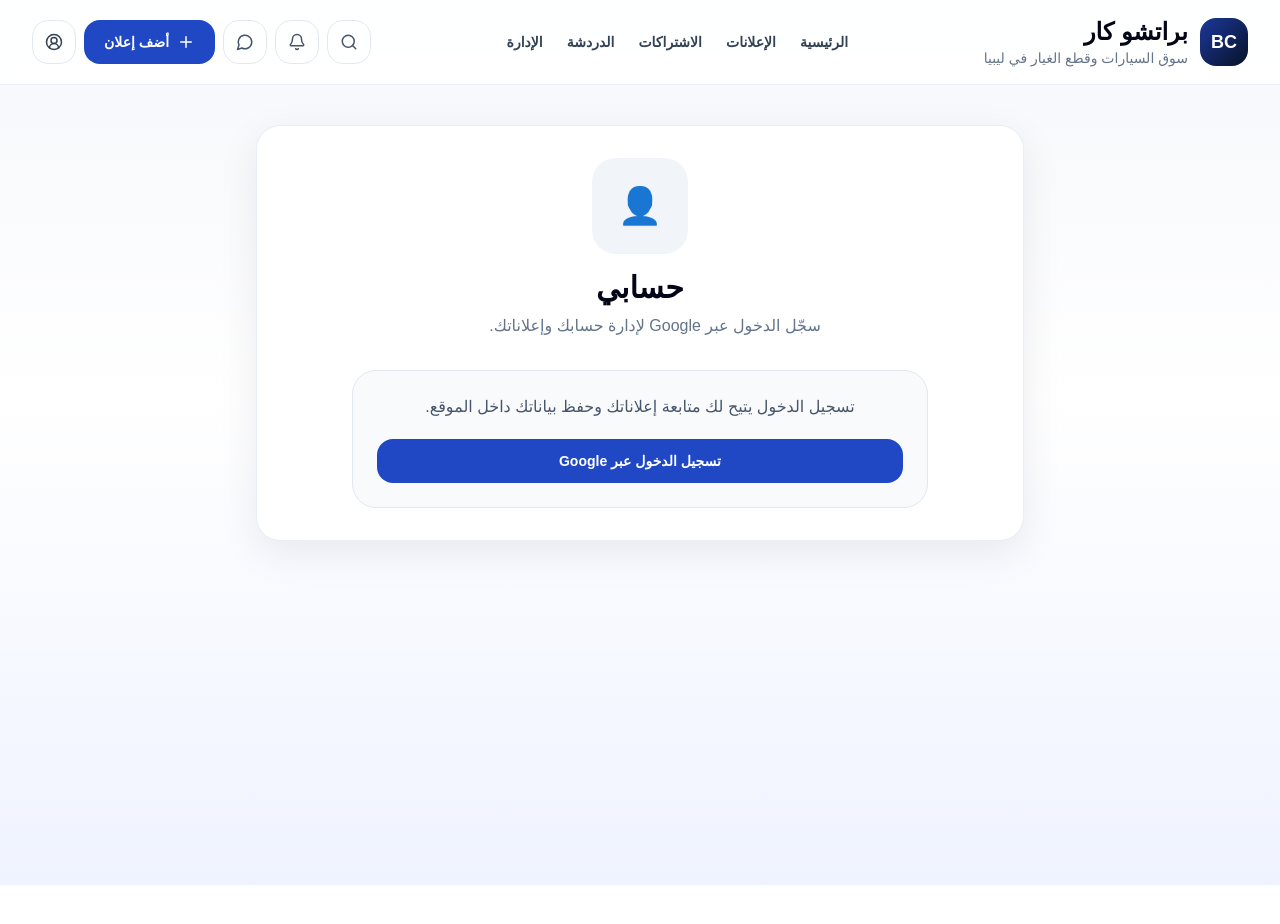
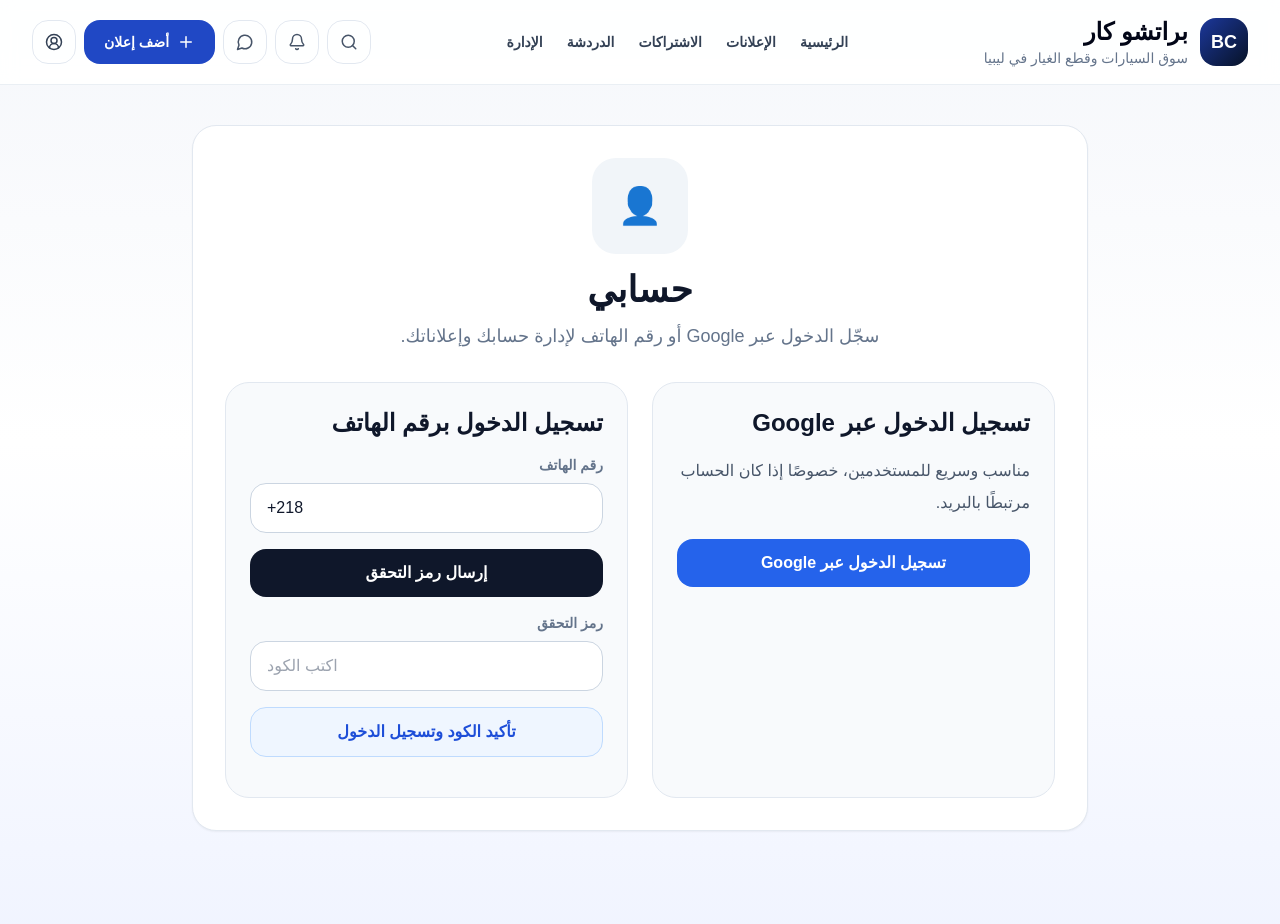
Before and after one commit to asbel4096-web/Brao-, a Next.js app: page /profile in a window 1280 px wide. Shown: the top 924 px of the page. Before the commit the page ends 885 px from the top, so only its background shows below. Built offline with nearby package versions, Linux system fonts and the light colour scheme; no server answers.

Commit message:
Update page.tsx

```diff
--- a/app/(public)/profile/page.tsx
+++ b/app/(public)/profile/page.tsx
@@ -1,11 +1,14 @@
 "use client";
 
-import { useEffect, useState } from "react";
+import { useEffect, useMemo, useRef, useState } from "react";
 import {
   browserLocalPersistence,
+  ConfirmationResult,
   getRedirectResult,
   onAuthStateChanged,
+  RecaptchaVerifier,
   setPersistence,
+  signInWithPhoneNumber,
   signInWithRedirect,
   signOut,
   User
@@ -13,21 +16,36 @@ import {
 import { doc, serverTimestamp, setDoc } from "firebase/firestore";
 import { auth, db, googleProvider } from "@/lib/firebase";
 
-export default function AccountPage() {
+declare global {
+  interface Window {
+    recaptchaVerifier?: RecaptchaVerifier;
+  }
+}
+
+export default function ProfilePage() {
   const [user, setUser] = useState<User | null>(null);
   const [loading, setLoading] = useState(true);
   const [message, setMessage] = useState("");
+
+  const [phone, setPhone] = useState("+218");
+  const [code, setCode] = useState("");
+  const [sendingCode, setSendingCode] = useState(false);
+  const [verifyingCode, setVerifyingCode] = useState(false);
+  const [confirmationResult, setConfirmationResult] =
+    useState<ConfirmationResult | null>(null);
+
+  const recaptchaContainerRef = useRef<HTMLDivElement | null>(null);
 
   useEffect(() => {
     getRedirectResult(auth)
       .then((result) => {
         if (result?.user) {
-          setMessage("تم تسجيل الدخول بنجاح.");
+          setMessage("تم تسجيل الدخول عبر Google بنجاح.");
         }
       })
       .catch((error) => {
         console.error("Redirect result error:", error);
-        setMessage("حدث خطأ أثناء إكمال تسجيل الدخول.");
+        setMessage("حدث خطأ أثناء إكمال تسجيل الدخول عبر Google.");
       });
   }, []);
 
@@ -44,7 +62,9 @@ export default function AccountPage() {
               uid: currentUser.uid,
               name: currentUser.displayName || "",
               email: currentUser.email || "",
+              phone: currentUser.phoneNumber || "",
               photoURL: currentUser.photoURL || "",
+              providerIds: currentUser.providerData.map((p) => p.providerId),
               lastLoginAt: serverTimestamp(),
               updatedAt: serverTimestamp()
             },
@@ -59,21 +79,111 @@ export default function AccountPage() {
     return () => unsubscribe();
   }, []);
 
+  useEffect(() => {
+    if (!recaptchaContainerRef.current || typeof window === "undefined") return;
+
+    if (!window.recaptchaVerifier) {
+      auth.languageCode = "ar";
+      window.recaptchaVerifier = new RecaptchaVerifier(
+        auth,
+        recaptchaContainerRef.current,
+        {
+          size: "invisible",
+          callback: () => {}
+        }
+      );
+
+      window.recaptchaVerifier.render().catch((error) => {
+        console.error("reCAPTCHA render error:", error);
+      });
+    }
+  }, []);
+
+  const firstLetter = useMemo(() => {
+    return (
+      user?.displayName?.trim()?.charAt(0)?.toUpperCase() ||
+      user?.email?.trim()?.charAt(0)?.toUpperCase() ||
+      user?.phoneNumber?.trim()?.charAt(0)?.toUpperCase() ||
+      "U"
+    );
+  }, [user]);
+
   const handleGoogleLogin = async () => {
     try {
       setMessage("");
       await setPersistence(auth, browserLocalPersistence);
       await signInWithRedirect(auth, googleProvider);
     } catch (error) {
-      console.error("Login error:", error);
-      setMessage("فشل بدء تسجيل الدخول.");
-      alert("فشل تسجيل الدخول.");
+      console.error("Google login error:", error);
+      setMessage("فشل بدء تسجيل الدخول عبر Google.");
+      alert("فشل تسجيل الدخول عبر Google.");
+    }
+  };
+
+  const handleSendCode = async () => {
+    try {
+      setMessage("");
+
+      if (!phone.trim() || !phone.startsWith("+")) {
+        setMessage("اكتب رقم الهاتف بصيغة دولية مثل +2189xxxxxxxx.");
+        return;
+      }
+
+      if (!window.recaptchaVerifier) {
+        setMessage("reCAPTCHA غير جاهز بعد، جرّب مرة ثانية.");
+        return;
+      }
+
+      setSendingCode(true);
+      await setPersistence(auth, browserLocalPersistence);
+
+      const result = await signInWithPhoneNumber(
+        auth,
+        phone.trim(),
+        window.recaptchaVerifier
+      );
+
+      setConfirmationResult(result);
+      setMessage("تم إرسال رمز التحقق إلى الهاتف.");
+    } catch (error) {
+      console.error("Send code error:", error);
+      setMessage("فشل إرسال رمز التحقق. تأكد من الرقم وإعدادات Firebase.");
+    } finally {
+      setSendingCode(false);
+    }
+  };
+
+  const handleVerifyCode = async () => {
+    try {
+      setMessage("");
+
+      if (!confirmationResult) {
+        setMessage("أرسل رمز التحقق أولًا.");
+        return;
+      }
+
+      if (!code.trim()) {
+        setMessage("اكتب رمز التحقق.");
+        return;
+      }
+
+      setVerifyingCode(true);
+      await confirmationResult.confirm(code.trim());
+      setMessage("تم تسجيل الدخول برقم الهاتف بنجاح.");
+      setCode("");
+    } catch (error) {
+      console.error("Verify code error:", error);
+      setMessage("رمز التحقق غير صحيح أو انتهت صلاحيته.");
+    } finally {
+      setVerifyingCode(false);
     }
   };
 
   const handleLogout = async () => {
     try {
       await signOut(auth);
+      setConfirmationResult(null);
+      setCode("");
       setMessage("تم تسجيل الخروج.");
     } catch (error) {
       console.error("Logout error:", error);
@@ -84,7 +194,7 @@ export default function AccountPage() {
   if (loading) {
     return (
       <section className="container py-10">
-        <div className="mx-auto max-w-3xl card p-8 text-center text-slate-500">
+        <div className="mx-auto max-w-3xl rounded-3xl border border-slate-200 bg-white p-8 text-center text-slate-500 shadow-sm">
           جارٍ تحميل الحساب...
         </div>
       </section>
@@ -94,28 +204,83 @@ export default function AccountPage() {
   if (!user) {
     return (
       <section className="container py-10">
-        <div className="mx-auto max-w-3xl card p-8">
+        <div className="mx-auto max-w-4xl space-y-6">
+          <div className="rounded-3xl border border-slate-200 bg-white p-8 shadow-sm">
             <div className="mb-8 text-center">
               <div className="mx-auto mb-4 flex h-24 w-24 items-center justify-center rounded-3xl bg-slate-100 text-4xl">
                 👤
               </div>
-            <h1 className="section-title">حسابي</h1>
-            <p className="section-subtitle">
-              سجّل الدخول عبر Google لإدارة حسابك وإعلاناتك.
+              <h1 className="text-4xl font-black text-slate-900">حسابي</h1>
+              <p className="mt-3 text-lg text-slate-500">
+                سجّل الدخول عبر Google أو رقم الهاتف لإدارة حسابك وإعلاناتك.
               </p>
             </div>
 
-          <div className="mx-auto max-w-xl rounded-3xl border border-slate-200 bg-slate-50 p-6 text-center">
-            <p className="mb-5 text-slate-600">
-              تسجيل الدخول يتيح لك متابعة إعلاناتك وحفظ بياناتك داخل الموقع.
+            <div className="grid gap-6 md:grid-cols-2">
+              <div className="rounded-3xl border border-slate-200 bg-slate-50 p-6">
+                <h2 className="mb-4 text-2xl font-black text-slate-900">
+                  تسجيل الدخول عبر Google
+                </h2>
+                <p className="mb-5 leading-8 text-slate-600">
+                  مناسب وسريع للمستخدمين، خصوصًا إذا كان الحساب مرتبطًا بالبريد.
                 </p>
-
-            <button className="btn btn-primary w-full" onClick={handleGoogleLogin}>
+                <button
+                  className="w-full rounded-2xl bg-blue-600 px-5 py-3 font-bold text-white"
+                  onClick={handleGoogleLogin}
+                >
                   تسجيل الدخول عبر Google
                 </button>
+              </div>
+
+              <div className="rounded-3xl border border-slate-200 bg-slate-50 p-6">
+                <h2 className="mb-4 text-2xl font-black text-slate-900">
+                  تسجيل الدخول برقم الهاتف
+                </h2>
+
+                <label className="mb-2 block text-sm font-bold text-slate-500">
+                  رقم الهاتف
+                </label>
+                <input
+                  className="mb-4 w-full rounded-2xl border border-slate-300 px-4 py-3 text-slate-900 outline-none"
+                  value={phone}
+                  onChange={(e) => setPhone(e.target.value)}
+                  placeholder="+2189xxxxxxxx"
+                  dir="ltr"
+                />
+
+                <button
+                  className="mb-4 w-full rounded-2xl bg-slate-900 px-5 py-3 font-bold text-white"
+                  onClick={handleSendCode}
+                  disabled={sendingCode}
+                >
+                  {sendingCode ? "جارٍ إرسال الرمز..." : "إرسال رمز التحقق"}
+                </button>
+
+                <label className="mb-2 block text-sm font-bold text-slate-500">
+                  رمز التحقق
+                </label>
+                <input
+                  className="mb-4 w-full rounded-2xl border border-slate-300 px-4 py-3 text-slate-900 outline-none"
+                  value={code}
+                  onChange={(e) => setCode(e.target.value)}
+                  placeholder="اكتب الكود"
+                  dir="ltr"
+                />
+
+                <button
+                  className="w-full rounded-2xl border border-blue-200 bg-blue-50 px-5 py-3 font-bold text-blue-700"
+                  onClick={handleVerifyCode}
+                  disabled={verifyingCode}
+                >
+                  {verifyingCode ? "جارٍ التحقق..." : "تأكيد الكود وتسجيل الدخول"}
+                </button>
+
+                <div ref={recaptchaContainerRef} className="mt-4" />
+              </div>
+            </div>
 
             {message ? (
-              <div className="mt-4 rounded-2xl bg-red-50 px-4 py-3 text-sm font-bold text-red-700">
+              <div className="mt-6 rounded-2xl bg-slate-50 px-4 py-3 text-center text-sm font-bold text-slate-700">
                 {message}
               </div>
             ) : null}
@@ -125,15 +290,10 @@ export default function AccountPage() {
     );
   }
 
-  const firstLetter =
-    user.displayName?.trim()?.charAt(0)?.toUpperCase() ||
-    user.email?.trim()?.charAt(0)?.toUpperCase() ||
-    "U";
-
   return (
     <section className="container py-10">
       <div className="mx-auto max-w-4xl space-y-6">
-        <div className="card p-8">
+        <div className="rounded-3xl border border-slate-200 bg-white p-8 shadow-sm">
           <div className="flex flex-col gap-6 md:flex-row md:items-center md:justify-between">
             <div className="flex items-center gap-4">
               {user.photoURL ? (
@@ -143,52 +303,57 @@ export default function AccountPage() {
                   className="h-20 w-20 rounded-3xl object-cover ring-4 ring-slate-100"
                 />
               ) : (
-                <div className="flex h-20 w-20 items-center justify-center rounded-3xl bg-brand-600 text-3xl font-black text-white">
+                <div className="flex h-20 w-20 items-center justify-center rounded-3xl bg-blue-600 text-3xl font-black text-white">
                   {firstLetter}
                 </div>
               )}
 
               <div>
                 <h1 className="text-3xl font-black text-slate-900">حسابي</h1>
-                <p className="mt-2 text-slate-500">مرحبًا، {user.displayName || "مستخدم براتشو كار"}</p>
+                <p className="mt-2 text-slate-500">
+                  مرحبًا، {user.displayName || user.phoneNumber || "مستخدم براتشو كار"}
+                </p>
               </div>
             </div>
 
-            <button className="btn btn-secondary" onClick={handleLogout}>
+            <button
+              className="rounded-2xl border border-slate-300 bg-white px-5 py-3 font-bold text-slate-800"
+              onClick={handleLogout}
+            >
               تسجيل الخروج
             </button>
           </div>
         </div>
 
         <div className="grid gap-6 md:grid-cols-2">
-          <div className="card p-6">
+          <div className="rounded-3xl border border-slate-200 bg-white p-6 shadow-sm">
             <h2 className="mb-5 text-2xl font-black text-slate-900">معلومات الحساب</h2>
 
             <div className="space-y-4">
               <div>
                 <label className="mb-2 block text-sm font-bold text-slate-500">الاسم</label>
-                <div className="input flex items-center">
+                <div className="flex min-h-[52px] items-center rounded-2xl border border-slate-200 bg-slate-50 px-4">
                   {user.displayName || "غير متوفر"}
                 </div>
               </div>
 
               <div>
                 <label className="mb-2 block text-sm font-bold text-slate-500">البريد الإلكتروني</label>
-                <div className="input flex items-center">
+                <div className="flex min-h-[52px] items-center rounded-2xl border border-slate-200 bg-slate-50 px-4">
                   {user.email || "غير متوفر"}
                 </div>
               </div>
 
               <div>
-                <label className="mb-2 block text-sm font-bold text-slate-500">معرّف المستخدم</label>
-                <div className="input flex items-center text-sm">
-                  {user.uid}
+                <label className="mb-2 block text-sm font-bold text-slate-500">رقم الهاتف</label>
+                <div className="flex min-h-[52px] items-center rounded-2xl border border-slate-200 bg-slate-50 px-4">
+                  {user.phoneNumber || "غير متوفر"}
                 </div>
               </div>
             </div>
           </div>
 
-          <div className="card p-6">
+          <div className="rounded-3xl border border-slate-200 bg-white p-6 shadow-sm">
             <h2 className="mb-5 text-2xl font-black text-slate-900">حالة الحساب</h2>
 
             <div className="space-y-4">
@@ -198,8 +363,10 @@ export default function AccountPage() {
               </div>
 
               <div className="rounded-2xl bg-slate-50 p-4">
-                <p className="text-sm text-slate-500">طريقة الدخول</p>
-                <p className="mt-2 text-lg font-black text-slate-900">Google</p>
+                <p className="text-sm text-slate-500">المعرف</p>
+                <p className="mt-2 break-all text-sm font-bold text-slate-900">
+                  {user.uid}
+                </p>
               </div>
 
               <div className="rounded-2xl bg-slate-50 p-4">
@@ -211,14 +378,6 @@ export default function AccountPage() {
             </div>
           </div>
         </div>
-
-        <div className="card p-6">
-          <h2 className="mb-4 text-2xl font-black text-slate-900">ملاحظة</h2>
-          <p className="text-slate-600 leading-8">
-            هذه الصفحة جاهزة لتسجيل المستخدم عبر Google وعرض بياناته. الخطوة التالية
-            ستكون ربط الإعلانات بالمستخدم الحالي حتى يظهر لكل مستخدم إعلاناته داخل حسابه.
-          </p>
-        </div>
       </div>
     </section>
   );
```
Lines whose indentation alone changed are shown as unchanged.
